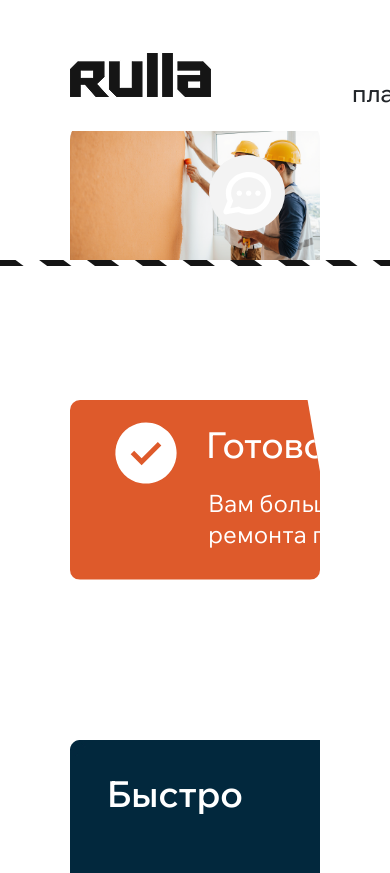
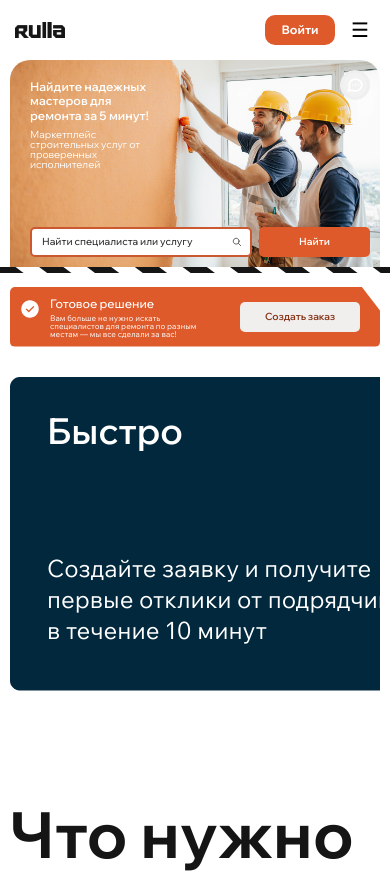
Before and after one commit to ksenmlv/rulla_front, a React (Create React App) app: page / in a window 390 px wide. Shown: the top 873 px of the page. Built offline with nearby package versions, Linux system fonts and the light colour scheme.

Commit message:
Добавлена примерная адаптивная верстка для хедера и первых двух блоков

```diff
--- a/src/components/Header/Header.css
+++ b/src/components/Header/Header.css
@@ -11,7 +11,17 @@
     padding-right: 70px;
     display: flex;
     justify-content: space-between;
+    align-items: center;
+}
 
+.header-left {
+    display: flex;
+    align-items: center;
+    flex: 1;
+}
+
+.header-logo {
+    margin-right: auto;
 }
 
 .header-items {
@@ -23,6 +33,24 @@
     color: #151515;
 }
 
+.header-right {
+    display: flex;
+    align-items: center;
+    gap: 20px;
+}
+
+.location-wrapper {
+    display: flex;
+    align-items: center;
+    gap: 10px;
+}
+
+.location-icon {
+    width: 32px;
+    height: 32px;
+    object-fit: contain;
+}
+
 .btn-orange {
     width: 280px;
     height: 61px;
@@ -30,8 +58,9 @@
     color: white;
     border: none;
     border-radius: 10px;
-    font-size: 24PX;
+    font-size: 24px;
     font-weight: 700;
+    white-space: nowrap;
 }
 
 /* скрываем кнопку меню на десктопе */
@@ -43,48 +72,40 @@
     cursor: pointer;
 }
 
+/* Мобильная версия 320px */
+@media (max-width: 767px) {
+    .headerContainer {
+        padding: 10px 15px !important;
+        flex-wrap: nowrap;
+        align-items: center;
+        height: 60px;
+        justify-content: space-between;
+    }
 
-@media (max-width: 320px) {
-    .headerContainer {
-        position: fixed;
-        top: 0;
-        left: 0;
-        right: 0;
-        z-index: 1000;
-        background: white;
-        padding: 10px;
-        height: auto;
-        min-height: 60px;
-        display: flex;
-        flex-wrap: wrap;
-        align-items: center;
+    .header-left {
+        flex: 0 0 auto;
     }
 
     .header-logo {
-        width: 40px;
+        width: 50px;
         height: auto;
-        margin-right: auto;
-    }
-
-    .mobile-menu-btn {
-        display: block;
-        position: absolute;
-        top: 10px;
-        right: 10px;
-        z-index: 1001;
+        margin-right: 0;
     }
 
     .header-items {
         display: none;
         position: absolute;
-        top: 60px;
-        left: 0;
-        right: 0;
+        top: 100%;
+        right: 15px;
+        left: auto;
+        width: 110px;
         background: white;
         flex-direction: column;
-        padding: 10px;
+        padding: 5px;
         box-shadow: 0 5px 10px rgba(0, 0, 0, 0.1);
         z-index: 1000;
+        gap: 0;
+        border-radius: 5px;
     }
 
     .header-items.mobile-open {
@@ -92,27 +113,48 @@
     }
 
     .header-items a {
-        padding: 10px;
-        border-bottom: 1px solid #eee;
-        font-size: 14px;
+        padding: 3px 10px;
+        font-size: 12px;
+    }
+
+    .header-items a:not(:last-child) {
+        border-bottom: 1px solid #eee; /* Граница снизу у всех, кроме последнего */
+    }
+
+    .header-right {
+        display: flex;
+        align-items: center;
+        gap: 10px;
+        margin-left: auto;
     }
 
     .location-wrapper {
-        display: flex;
-        align-items: center;
-        margin-left: 10px;
-        font-size: 5px;
+        display: none;
     }
 
-    .town-select {
-        font-size: 5px;
+    .location-icon {
+        width: 16px !important;
+        height: 16px !important;
     }
 
     .btn-orange {
-        display: none; /* Скрываем кнопку на маленьком экране */
-        width: calc(100% - 20px);
-        margin: 10px;
-        padding: 8px;
-        font-size: 14px;
+        display: block !important;
+        width: 70px !important;
+        height: 30px !important;
+        font-size: 12px !important;
+        margin: 0 !important;
+        padding: 5px !important;
+    }
+
+    .mobile-menu-btn {
+        display: block;
+        font-size: 20px;
+        margin-left: 10px;
+        order: 2;
+    }
+
+    /* Скрываем десктопный контент */
+    .header-items:not(.mobile-open) {
+        display: none;
     }
 }
--- a/src/components/Header/Header.jsx
+++ b/src/components/Header/Header.jsx
@@ -1,4 +1,4 @@
-import React from 'react'
+import React, { useState } from 'react'
 import logo from '../../assets/Header/logo.png'
 import icon_location from '../../assets/Header/icon_location.png'
 import 'bootstrap/dist/css/bootstrap.min.css';
@@ -8,21 +8,34 @@ import TownSelect from '../lists/TownSelect';
 
 
 function Header() {
+  const [isMenuOpen, setIsMenuOpen] = useState(false)
+
+  const toggleMenu = () => {
+    setIsMenuOpen(!isMenuOpen)
+  }
+
+
   return (
     <div className='headerContainer'>
+        {/* левая часть: лого и пункты меню */}
         <div className='d-flex align-items-center'>
             <img src={logo} alt='logo' width={141} height={44} className='header-logo'/>
-            <div className='header-items'>
+            <div className={`header-items ${isMenuOpen ? 'mobile-open' : ''}`}>
                 <a className='text-decoration-none text-dark'>О платформе</a>
                 <a className='text-decoration-none text-dark'>Каталог исполнителей</a>
             </div>
-            <button className='mobile-menu-btn'>☰</button>
         </div>
 
+        {/* правая часть: локация и кнопка войти */}
         <div className='d-flex align-items-center'>
-            <img src={icon_location} alt='location' className='location-icon'/>
-            <TownSelect className='town-select'/>
+
+            <div className='location-wrapper d-none d-md-flex align-items-center'>
+                <img src={icon_location} alt='location' className='location-icon'/>
+                <TownSelect className='town-select'/>
+            </div>
+
             <button className='btn-orange ms-5'>Войти</button>
+            <button className='mobile-menu-btn' onClick={toggleMenu}>☰</button>
         </div>
     </div>
   )
--- a/src/components/lists/TownSelect.jsx
+++ b/src/components/lists/TownSelect.jsx
@@ -11,11 +11,17 @@ const DropdownIndicator = (props) => {
   const { innerProps } = props;
   return (
     <div {...innerProps}>
-      <span style={{ border: 'solid black', borderWidth: '0 2px 2px 0', display: 'inline-block', padding: '3px', transform: 'rotate(45deg)' }} />
+      <span style={{
+        border: 'solid black',
+        borderWidth: '0 2px 2px 0',
+        display: 'inline-block',
+        padding: '3px',
+        transform: 'rotate(45deg)',
+        transition: 'transform 0.2s ease'
+      }} />
     </div>
   );
 };
-
 
 const customStyles = {
   control: (baseStyles, state) => ({
@@ -25,17 +31,25 @@ const customStyles = {
     borderRadius: '0',
     minHeight: '40px',
     width: state.selectProps.menuIsOpen ? 'auto' : 'fit-content',
-    minWidth: '150px',
-    maxWidth: '200px',
+    minWidth: '200px',
+    maxWidth: '300px',
     cursor: 'pointer',
     ':hover': {
       border: 'none',
+    },
+    '@media (max-width: 320px)': {
+      minWidth: '120px',
+      maxWidth: '150px',
+      minHeight: '30px',
     },
   }),
   valueContainer: (baseStyles) => ({
     ...baseStyles,
     padding: '0 8px',
     flexWrap: 'nowrap',
+    '@media (max-width: 320px)': {
+      padding: '0 4px',
+    },
   }),
   singleValue: (baseStyles) => ({
     ...baseStyles,
@@ -43,16 +57,25 @@ const customStyles = {
     fontWeight: '500',
     color: '#000',
     whiteSpace: 'nowrap',
+    '@media (max-width: 320px)': {
+      fontSize: '14px',
+    },
   }),
   placeholder: (baseStyles) => ({
     ...baseStyles,
     fontSize: '24px',
     fontWeight: '500',
+    '@media (max-width: 320px)': {
+      fontSize: '14px',
+    },
   }),
   input: (baseStyles) => ({
     ...baseStyles,
     fontSize: '24px',
     fontWeight: '500',
+    '@media (max-width: 320px)': {
+      fontSize: '14px',
+    },
   }),
   option: (baseStyles, state) => ({
     ...baseStyles,
@@ -64,21 +87,48 @@ const customStyles = {
     ':active': {
       backgroundColor: '#ffb74d',
     },
+    '@media (max-width: 320px)': {
+      fontSize: '14px',
+      padding: '8px 12px',
+    },
   }),
   indicatorsContainer: (baseStyles) => ({
     ...baseStyles,
     padding: '0',
+    '@media (max-width: 320px)': {
+      transform: 'scale(0.8)',
+    },
   }),
   dropdownIndicator: (baseStyles) => ({
     ...baseStyles,
     padding: '0 8px',
     color: '#000',
+    '@media (max-width: 320px)': {
+      padding: '0 4px',
+    },
   }),
   clearIndicator: (baseStyles, state) => ({
     ...baseStyles,
     display: state.hasValue && state.isFocused ? 'flex' : 'none',
     cursor: 'pointer',
     color: '#000',
+    '@media (max-width: 320px)': {
+      transform: 'scale(0.8)',
+    },
+  }),
+  menu: (baseStyles) => ({
+    ...baseStyles,
+    '@media (max-width: 320px)': {
+      width: '200px',
+      left: '50%',
+      transform: 'translateX(-50%)',
+    },
+  }),
+  menuList: (baseStyles) => ({
+    ...baseStyles,
+    '@media (max-width: 320px)': {
+      padding: '5px 0',
+    },
   }),
 };
 
@@ -99,6 +149,7 @@ const CustomSelector = () => {
         DropdownIndicator,
         IndicatorSeparator: () => null,
       }}
+      menuPlacement="auto"
     />
   );
 };
--- a/src/pages/Main/Main.css
+++ b/src/pages/Main/Main.css
@@ -102,6 +102,87 @@
     font-weight: 600;
 }
 
+/* мобильная версия для первого блока */
+@media (max-width: 767px) {
+    .full-container {
+        font-family: 'Wix Madefor Display', sans-serif;
+        padding-left: 10px;
+        padding-right: 10px;
+    }
+
+    .main-container {
+        padding-top: 60px;
+        overflow: hidden;
+
+        .back_on_top {
+            width: 100%;
+            border-radius: 20px 20px 0 0;
+        }
+    }
+
+    .first-block h1 {
+        top: 20px;
+        left: 20px;
+        width: 35%;
+        font-size: 12px;
+        line-height: 1.2;
+    }
+
+    .first-block p {
+        top: 70px;
+        left: 20px;
+        width: 35%;
+        font-size: 10px;
+        line-height: 1;
+    }
+
+    .icon_conn {
+        top: 10px;
+        right: 10px;
+        width: 30px;
+        height: 30px;
+    }
+
+    .icon_conn img {
+        width: 24px;
+        height: 24px;
+    }
+
+    .search-container {
+        width: 60%;
+        bottom: 10px;
+        left: 20px;
+    }
+
+    .search-input {
+        height: 30px;
+        font-size: 10px;
+        padding-left: 10px;
+        padding-right: 20px;
+        border-radius: 5px;
+    }
+
+    .search-input::placeholder {
+        font-size: 10px;
+    }
+
+    .search-icon {
+        right: 10px;
+        width: 10px;
+        height: 10px;
+    }
+
+    .btn-search {
+        bottom: 10px;
+        right: 10px;
+        width: 30%;
+        height: 30px;
+        font-size: 10px;
+        border-radius: 5px;
+    }
+}
+
+
 .separator {
     position: absolute;
     left: 0;
@@ -111,7 +192,7 @@
 
 
 .second-block {
-    margin: 140px 0 140px 0;
+    margin: 140px 0 10px 0;
 
     .ready-solution {
         padding-left: 41px;
@@ -168,6 +249,76 @@
         border-radius: 5px;
         margin-right: 70px;
     }
+}
+
+
+/* мобильная версия для второго блока */
+@media(max-width: 767px) {
+    .second-block {
+    margin: 20px 0 10px 0;
+
+    .ready-solution {
+        padding-left: 10px;
+        padding-right: 10px;
+        background-color:#DE5A2B;
+        height: 60px;
+        width: 100%;
+        border-radius: 5px;
+        clip-path: polygon(0 0, 95% 0, 100% 40%, 100% 100%, 0 100%);
+        box-sizing: border-box;
+        display: flex;
+        justify-content: space-between;
+        align-items: center;
+    }
+
+    .ready-solution__content {
+        display: flex;
+        flex-direction: column;
+        align-items: flex-start;
+    }
+
+    .ready-solution__header {
+        display: flex;
+        align-items: center;
+        gap: 10px;
+    }
+
+    .ready-solution__title {
+        font-size: 12px;
+        font-weight: 500;
+        color: #ffffff;
+        margin-top: 10px;
+    }
+
+    .ready-solution__text {
+        font-family: 'Wix Madefor Text', sans-serif;
+        font-size: 8px;
+        font-weight: 400;
+        color: #ffffff;
+        width: 150px;
+        text-align: left;
+        line-height: 1;
+        margin-left: 30px;
+        margin-top: -15px;
+    }
+
+    .ready-solution__button {
+        width: 120px;
+        height: 30px;
+        background-color: #F1EEEE;
+        color: #873417;
+        font-size: 10px;
+        font-weight: 600;
+        border: none;
+        border-radius: 5px;
+        margin-right: 10px;
+    }
+
+    .checkmark {
+        width: 20px;
+        height: 20px;
+    }
+}
 }
 
 
@@ -241,7 +392,8 @@
 
 /* блок "что нужно сделать?" */
 .work-options {
-    padding-top: 105px;
+    margin-top: 105px;
+    margin-bottom: 105px;
 
     h1 {
         font-size: 64px;
@@ -288,7 +440,7 @@
 .blocks {
     display: grid;
     grid-template-columns: repeat(4, 1fr);
-    grid-template-rows: repeat(3, 277px);
+    grid-template-rows: repeat(2, 277px);
     gap: 20px;
     margin-top: 20px;
     margin-left: 5px;
@@ -303,6 +455,7 @@
     padding-top: 28px;
     position: relative;
     width: 430px;
+    height: 277px;
 
     h3 {
        font-size: 32px;
@@ -336,6 +489,47 @@
         font-size: 24px;
         font-weight: 500;
         margin-top: 138px;
+    }
+}
+
+
+/* блок этапов работы */
+.work-stages {
+    margin-bottom: 79px;
+
+    h1 {
+        font-size: 64px;
+        font-weight: 700;
+        color: #151515;
+        text-align: left;
+        margin-bottom: 44px;
+    }
+
+    img {
+        width: 100%;
+        margin-bottom: 34px;
+    }
+
+    .stages-text {
+        display: flex;
+        justify-content: space-between;
+
+
+        h3 {
+            font-family: 'Wix Madefor Text', sans-serif;
+            font-size: 36px;
+            font-weight: 600;
+            color: #000000;
+            text-align: left;
+            margin-bottom: 20px;
+        }
+
+        p {
+            font-family: 'Wix Madefor Text', sans-serif;
+            font-size: 24px;
+            font-weight: 400;
+            text-align: left;
+        }
     }
 }
 
@@ -380,8 +574,6 @@
     }
 
     .manager-connect__pics {
-
-
         .gear2 {
             vertical-align: top;
             margin-right: -40px;
@@ -410,6 +602,9 @@
 /* блок оставления заявки */
 .request {
     background-image: url('../../assets/Main/rect-blue-long.jpg');
+    background-repeat: no-repeat;
+    background-size: cover; /* или contain */
+    background-position: center;
     height: 453px;
     width: 100%;
     padding-left: 38px;
```
Also changed, not shown: src/components/lists/lists.css (+43 -72 lines), src/pages/Main/Main.jsx (+26 -2 lines), src/assets/Main/line_of_stages.svg (added).
